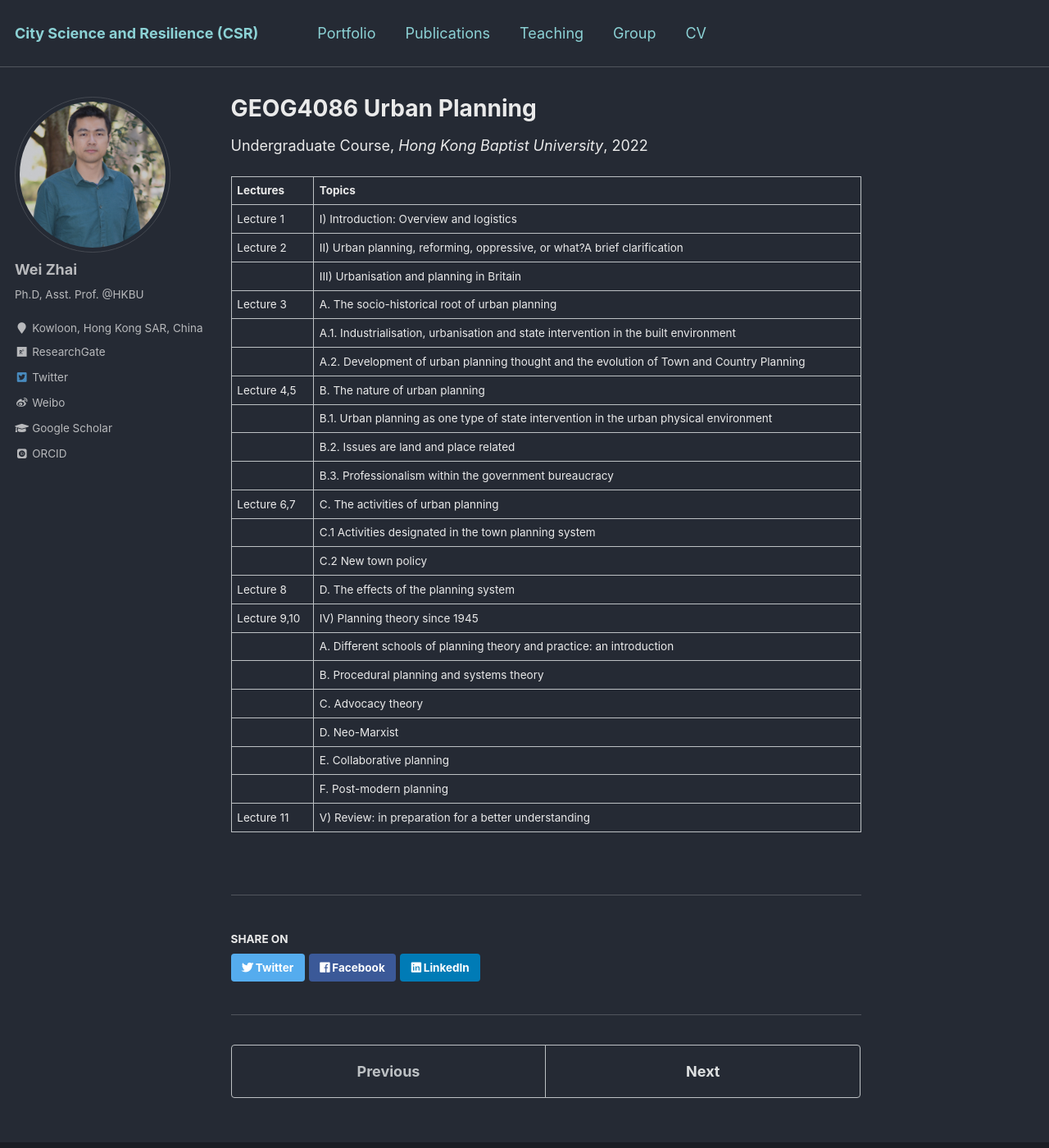
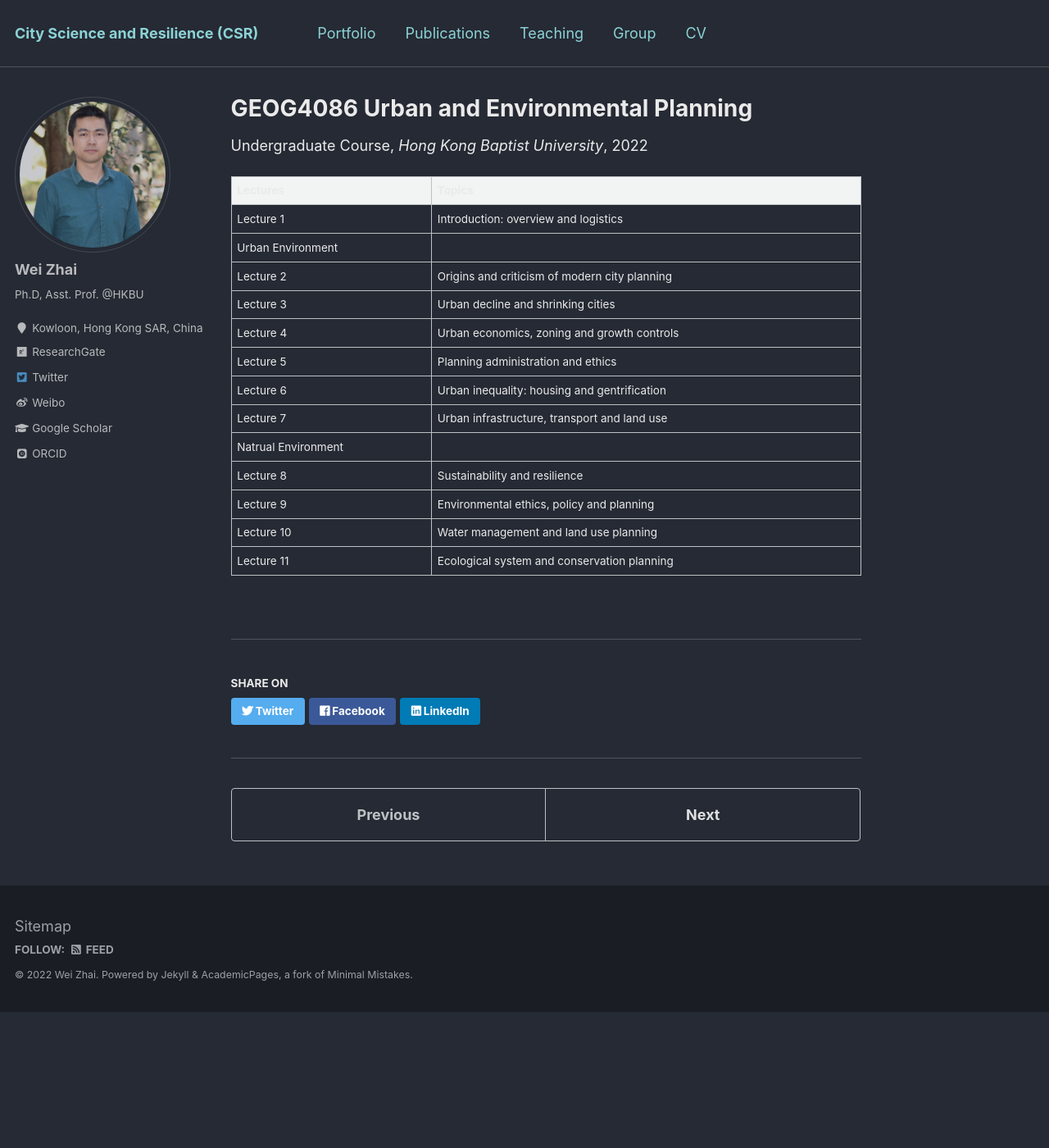
Before and after one commit to skywalkerzhai/weizhai.github.io, a Jekyll site: the page built from _teaching/2019-spring-teaching-1.md, in a window 1280 px wide and 1400 px high. Shown: the whole window at 82% size. Built offline with Jekyll 4.4.1, drawn with Linux system fonts in a browser that asks for light colours; some web fonts are replaced.

Commit message:
Update 2019-spring-teaching-1.md

```diff
--- a/_teaching/2019-spring-teaching-1.md
+++ b/_teaching/2019-spring-teaching-1.md
@@ -1,5 +1,5 @@
 ---
-title: " GEOG4086 Urban Planning"
+title: " GEOG4086 Urban and Environmental Planning"
 collection: teaching
 type: "Undergraduate Course"
 venue: "Hong Kong Baptist University"
@@ -7,26 +7,18 @@ date: 2022-01-06
 location: "Hong Kong SAR, China"
 ---
 
-| **Lectures** | **Topics**                                                                                    |
-| Lecture 1    | I) Introduction: Overview and logistics                                                   |
-| Lecture 2    | II) Urban planning, reforming, oppressive, or what?A brief clarification                  |
-|              | III) Urbanisation and planning in Britain                                                 |
-| Lecture 3    | A. The socio-historical root of urban planning                                            |
-|              | A.1. Industrialisation, urbanisation and state intervention in the built environment      |
-|              | A.2. Development of urban planning thought and the evolution of Town and Country Planning |
-| Lecture 4,5  | B. The nature of urban planning                                                           |
-|              | B.1. Urban planning as one type of state intervention in the urban physical environment   |
-|              | B.2. Issues are land and place related                                                    |
-|              | B.3. Professionalism within the government bureaucracy                                    |
-| Lecture 6,7  | C. The activities of urban planning                                                       |
-|              | C.1 Activities designated in the town planning system                                     |
-|              | C.2 New town policy                                                                       |
-| Lecture 8    | D. The effects of the planning system                                                     |
-| Lecture 9,10 | IV) Planning theory since 1945                                                            |
-|              | A. Different schools of planning theory and practice: an introduction                     |
-|              | B. Procedural planning and systems theory                                                 |
-|              | C. Advocacy theory                                                                        |
-|              | D. Neo-Marxist                                                                            |
-|              | E. Collaborative planning                                                                 |
-|              | F. Post-modern planning                                                                   |
-| Lecture 11   | V) Review: in preparation for a better understanding                                      |
+| **Lectures**            | **Topics**                                        |
+| ------------------- | --------------------------------------------- |
+| Lecture 1           | Introduction: overview and logistics          |
+| Urban Environment   |
+| Lecture 2           | Origins and criticism of modern city planning |
+| Lecture 3           | Urban decline and shrinking cities            |
+| Lecture 4           | Urban economics, zoning and growth controls   |
+| Lecture 5           | Planning administration and ethics            |
+| Lecture 6           | Urban inequality: housing and gentrification  |
+| Lecture 7           | Urban infrastructure, transport and land use  |
+| Natrual Environment |
+| Lecture 8           | Sustainability and resilience                 |
+| Lecture 9           | Environmental ethics, policy and planning     |
+| Lecture 10          | Water management and land use planning        |
+| Lecture 11          | Ecological system and conservation planning   |
```
